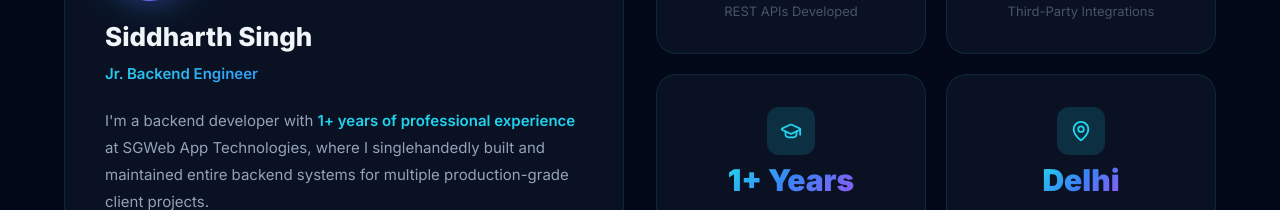
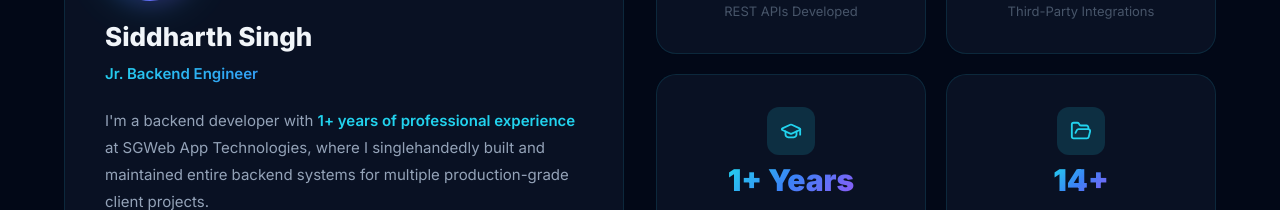
Before and after one commit to Sid9879/Siddharth, a React (Vite) app: page / in a window 1280 px wide. Shown: the part 1280-1490 px from the top of the page. Built offline with nearby package versions, Linux system fonts and the light colour scheme.

Commit message:
update about sections

```diff
--- a/src/components/About.jsx
+++ b/src/components/About.jsx
@@ -1,12 +1,12 @@
 import { motion } from 'framer-motion';
-import { User, MapPin, Briefcase, GraduationCap } from 'lucide-react';
+import { User, MapPin, Briefcase, GraduationCap, FolderOpen } from 'lucide-react';
 import './About.css';
 
 const stats = [
   { icon: <Briefcase size={22} />, value: '2000+', label: 'REST APIs Developed' },
   { icon: <User size={22} />, value: '50+', label: 'Third-Party Integrations' },
   { icon: <GraduationCap size={22} />, value: '1+ Years', label: 'Work Experience' },
-  { icon: <MapPin size={22} />, value: 'Delhi', label: 'India' },
+  { icon: <FolderOpen size={22} />, value: '14+', label: 'Projects Delivered' },
 ];
 
 const fadeInUp = {
```
